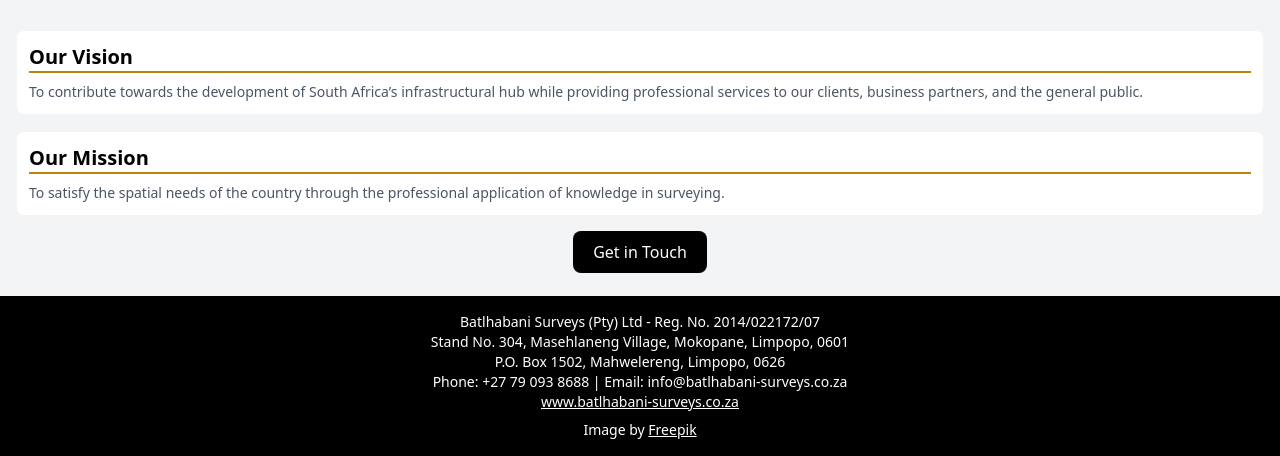
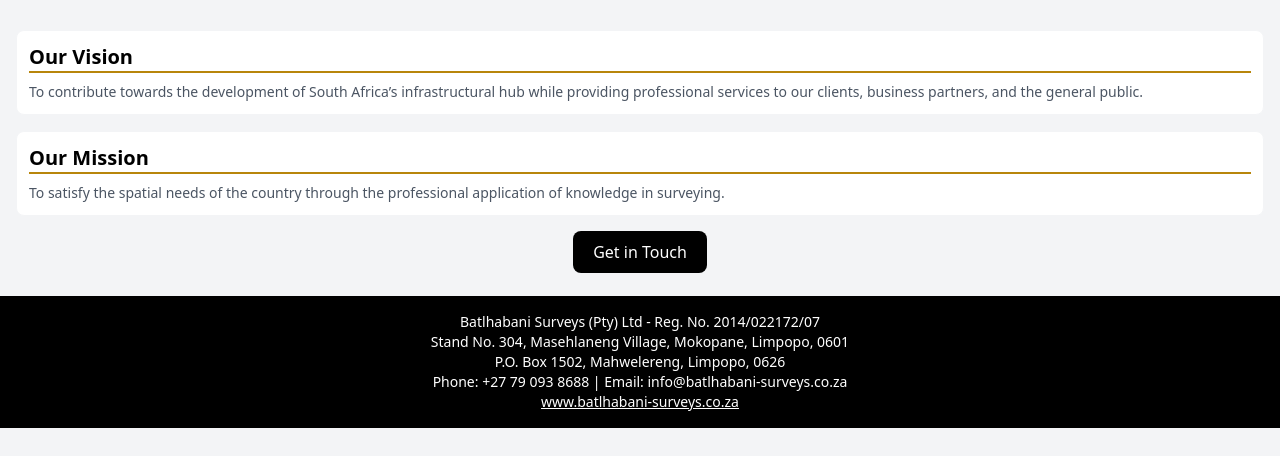
Before and after one commit to lordmade/survey, a plain HTML site: page index.html in a window 1280 px wide. Shown: the part 390-846 px from the top of the page. After the commit the page ends 818 px from the top, so only its background shows below. Drawn offline with nearby package versions, Linux system fonts and the light colour scheme.

Commit message:
Update index.html

```diff
--- a/index.html
+++ b/index.html
@@ -157,7 +157,7 @@
       <p>P.O. Box 1502, Mahwelereng, Limpopo, 0626</p>
       <p>Phone: +27 79 093 8688 | Email: info@batlhabani-surveys.co.za</p>
       <p><a href="http://www.batlhabani-surveys.co.za" class="underline hover:text-[var(--secondary-yellow)] transition-colors duration-300">www.batlhabani-surveys.co.za</a></p>
-      <p class="mt-2">Image by <a href="https://www.freepik.com" class="underline hover:text-[var(--secondary-yellow)]">Freepik</a></p>
+
     </div>
   </footer>
 
```
